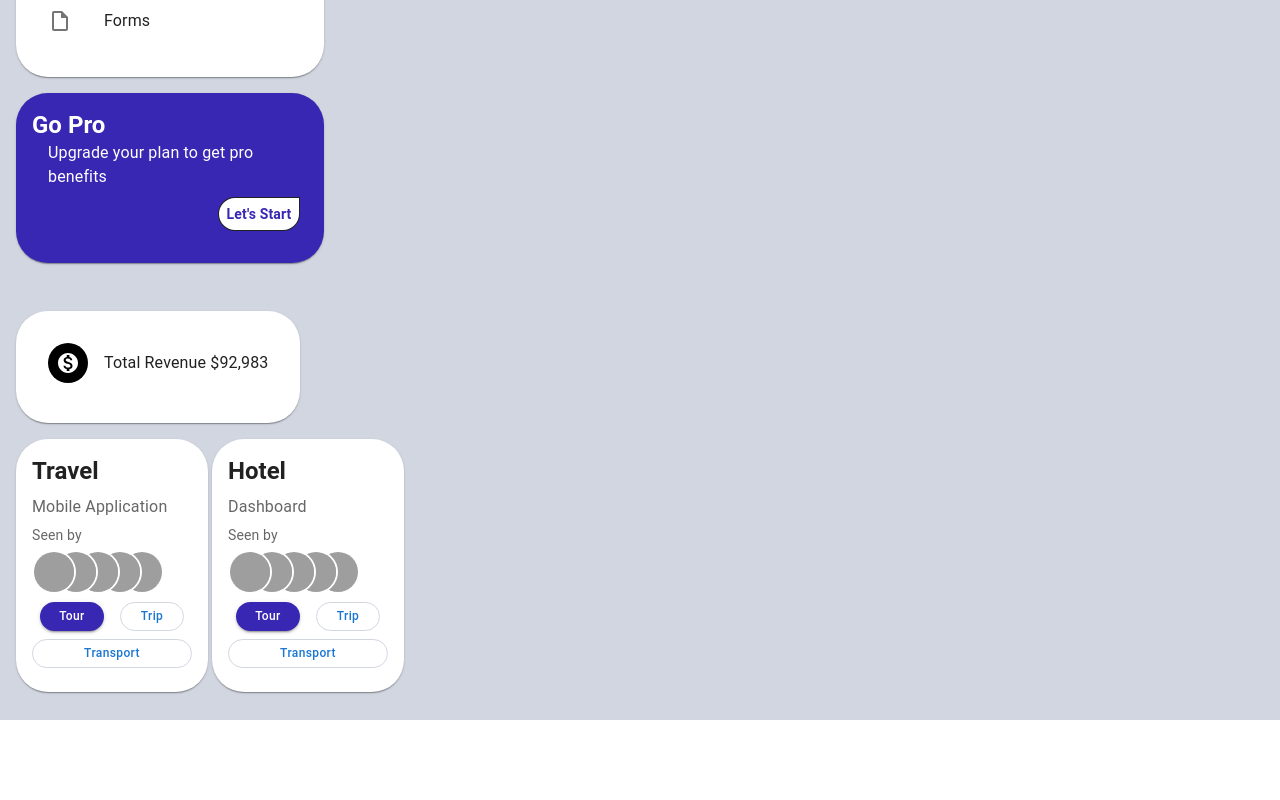
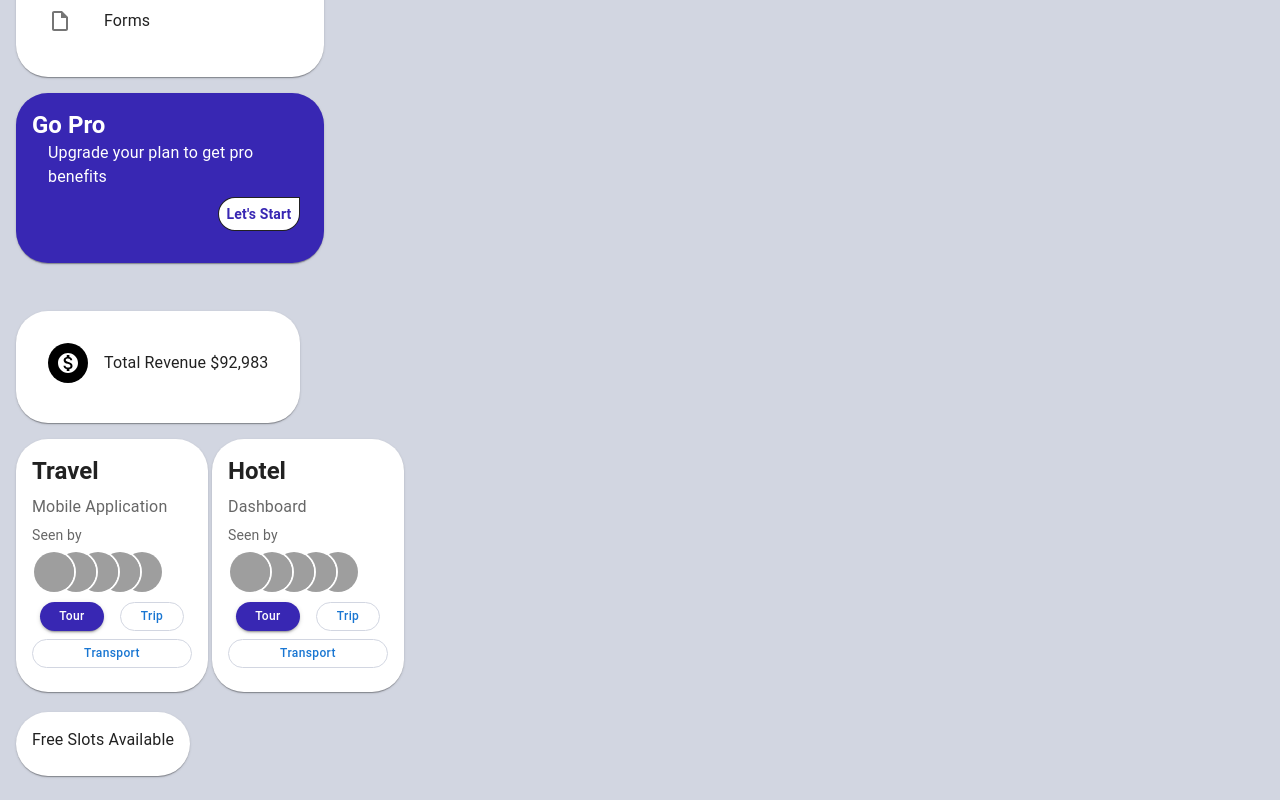
Before and after one commit to kanagu555/dashboard-Mui, a React (Create React App) app: page / in a window 1280 px wide. Shown: the part 409-1209 px from the top of the page. Before the commit the page ends 1129 px from the top, so only its background shows below. Built offline with nearby package versions, Linux system fonts and the light colour scheme; grey boxes are pictures that could not be loaded.

Commit message:
2 files modified, 2 added

```diff
--- a/src/App.js
+++ b/src/App.js
@@ -7,6 +7,7 @@ import PlanUpgrade from './components/PlanUpgrade';
 import TotalRevenue from './components/TotalRevenue';
 import TravelCard from './components/TravelCard';
 import HotelCard from './components/HotelCard';
+import Calender from './components/Calender';
 
 export default function App() {
   return (
@@ -38,6 +39,7 @@ export default function App() {
             sx={{ display: 'grid' }}>
       <Grid item><TotalRevenue /></Grid>
       <Grid item><TravelCard />  <HotelCard /></Grid>
+      <Grid item><Calender /></Grid>
       </Grid>
       </Grid>
       </Grid>
--- /dev/null
+++ b/src/components/Calender.js
@@ -0,0 +1,30 @@
+import React from 'react';
+import {
+  Box,
+  Card,
+  CardContent,
+  Typography,
+  Avatar,
+  AvatarGroup,
+  Button,
+  Stack,
+} from '@mui/material';
+
+const Calender = () => {
+  return (
+    <Box sx={{display: 'inline-block'}}>
+      <Card
+        sx={{
+          borderRadius: '2rem',
+        }}
+      >
+        <CardContent >
+         <Typography>Free Slots Available</Typography>
+
+        </CardContent>
+      </Card>
+    </Box>
+  );
+};
+
+export default Calender;
--- a/src/components/DashboardMenus.js
+++ b/src/components/DashboardMenus.js
@@ -7,7 +7,7 @@ import {
   ListItem,
   ListItemIcon,
   ListItemText,
-  Avatar,
+  Link,
 } from '@mui/material';
 import FolderOpenOutlinedIcon from '@mui/icons-material/FolderOpenOutlined';
 import MailOutlineIcon from '@mui/icons-material/MailOutline';
@@ -40,7 +40,7 @@ const DashboardMenus = () => {
                   <FolderOpenOutlinedIcon sx={{color: 'white'}}/>
                 </Box>
               </ListItemIcon>
-              <ListItemText>Dashboard</ListItemText>
+              <ListItemText><Link onClick={() => {alert('welcome')}} color="inherit" sx={{cursor:"pointer", textDecoration: 'none'}}>Dashboard</Link></ListItemText>
             </ListItem>
             <ListItem>
               <ListItemIcon>
```
Also changed, not shown: 1 other file (tests, documents, lock files or other folders).
